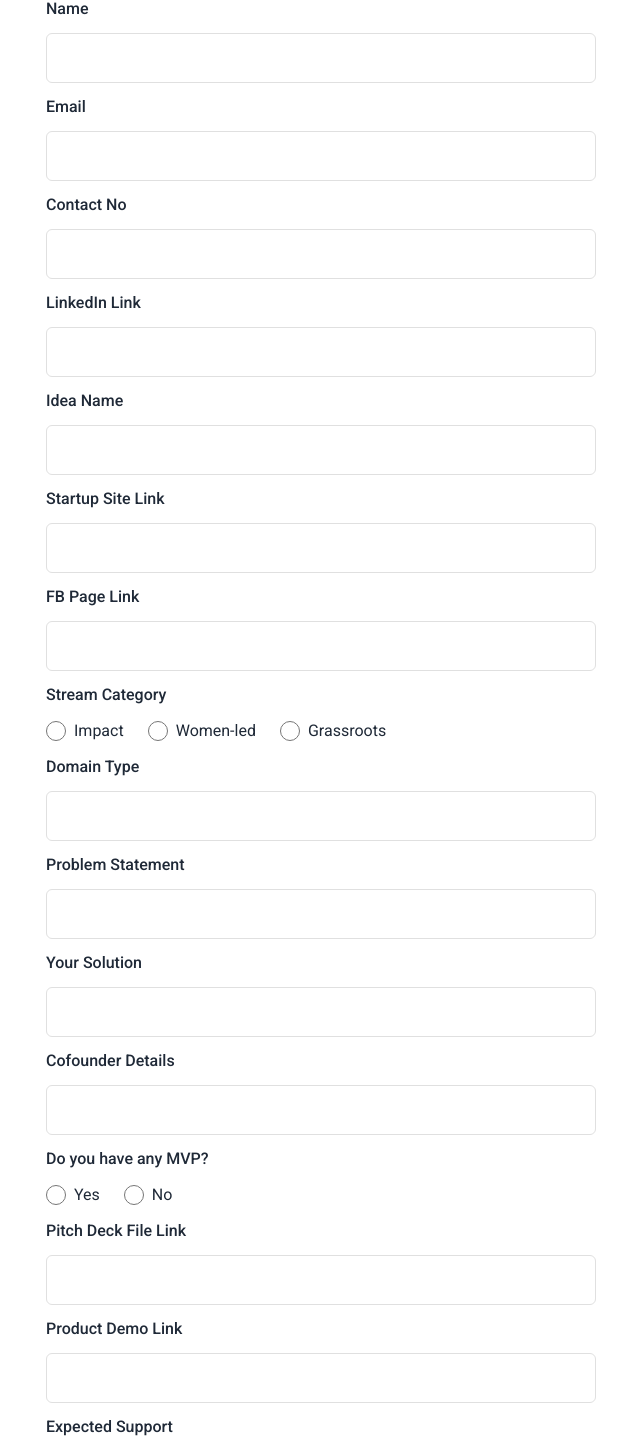
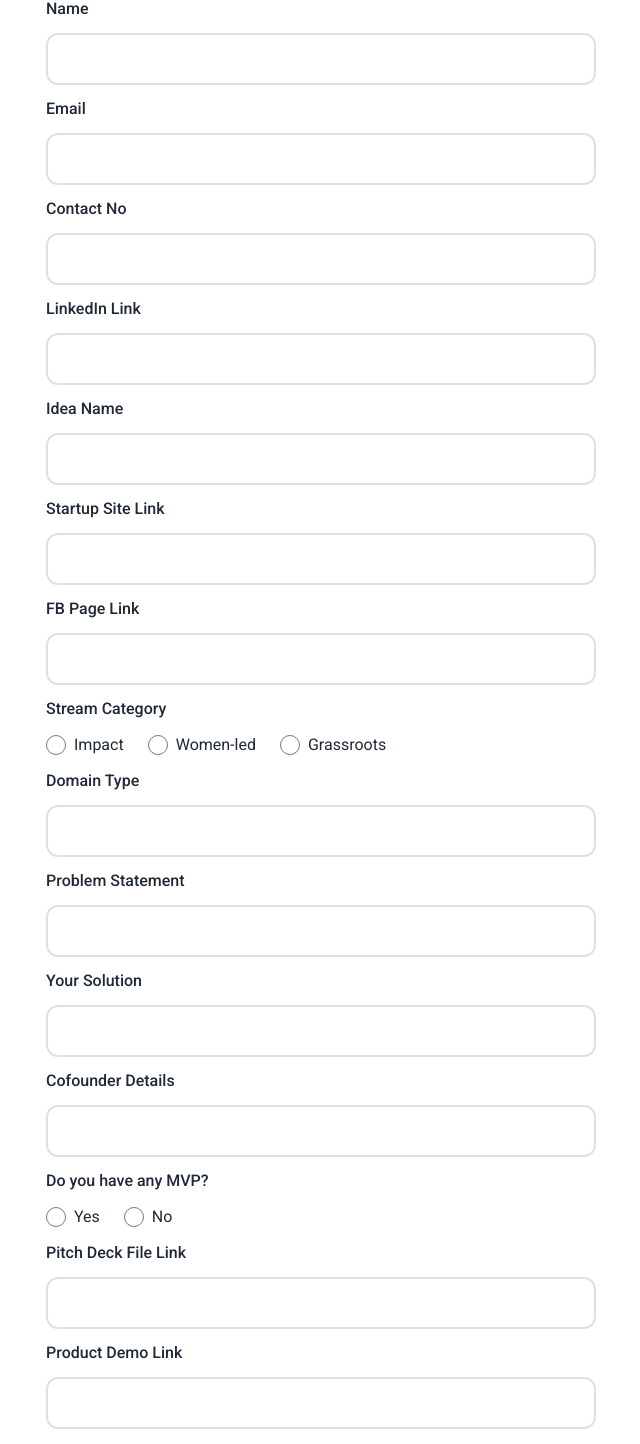
Before and after one commit to MusfiqDehan/nsusn-forms, a React (Vite) app in the folder frontend/: page / in a window 1280 px wide. Shown: the part 1015-2459 px from the top of the page, without its empty margins (319-959 px from the left). Built offline with nearby package versions, Linux system fonts and the light colour scheme.

Commit message:
Update styles and dark theme

```diff
--- a/frontend/src/components/ApplicationForm.jsx
+++ b/frontend/src/components/ApplicationForm.jsx
@@ -71,7 +71,7 @@ const ApplicationForm = () => {
                 Name
               </label>
               <input
-                className="w-full rounded-md border border-[#e0e0e0] bg-white px-6 py-3 text-base font-medium text-[#6B7280] outline-none focus:border-[#59358a] focus:shadow-md"
+                className="w-full rounded-xl border-2 border-[#e0e0e0] bg-inherit px-6 py-3 text-base font-medium text-[#6B7280] outline-none focus:border-[#59358a] focus:shadow-md"
                 type="text"
                 value={name}
                 onChange={(e) => setName(e.target.value)}
@@ -83,7 +83,7 @@ const ApplicationForm = () => {
                 Email
               </label>
               <input
-                className="w-full rounded-md border border-[#e0e0e0] bg-white px-6 py-3 text-base font-medium text-[#6B7280] outline-none focus:border-[#59358a] focus:shadow-md"
+                className="w-full rounded-xl border-2 border-[#e0e0e0] bg-inherit px-6 py-3 text-base font-medium text-[#6B7280] outline-none focus:border-[#59358a] focus:shadow-md"
                 type="email"
                 value={email}
                 onChange={(e) => setEmail(e.target.value)}
@@ -95,7 +95,7 @@ const ApplicationForm = () => {
                 Contact No
               </label>
               <input
-                className="w-full rounded-md border border-[#e0e0e0] bg-white px-6 py-3 text-base font-medium text-[#6B7280] outline-none focus:border-[#59358a] focus:shadow-md"
+                className="w-full rounded-xl border-2 border-[#e0e0e0] bg-inherit px-6 py-3 text-base font-medium text-[#6B7280] outline-none focus:border-[#59358a] focus:shadow-md"
                 type="text"
                 value={contactNo}
                 onChange={(e) => setContactNo(e.target.value)}
@@ -108,7 +108,7 @@ const ApplicationForm = () => {
                 LinkedIn Link
               </label>
               <input
-                className="w-full rounded-md border border-[#e0e0e0] bg-white px-6 py-3 text-base font-medium text-[#6B7280] outline-none focus:border-[#59358a] focus:shadow-md"
+                className="w-full rounded-xl border-2 border-[#e0e0e0] bg-inherit px-6 py-3 text-base font-medium text-[#6B7280] outline-none focus:border-[#59358a] focus:shadow-md"
                 type="text"
                 value={linkedinLink}
                 onChange={(e) => setLinkedinLink(e.target.value)}
@@ -120,7 +120,7 @@ const ApplicationForm = () => {
                 Idea Name
               </label>
               <input
-                className="w-full rounded-md border border-[#e0e0e0] bg-white px-6 py-3 text-base font-medium text-[#6B7280] outline-none focus:border-[#59358a] focus:shadow-md"
+                className="w-full rounded-xl border-2 border-[#e0e0e0] bg-inherit px-6 py-3 text-base font-medium text-[#6B7280] outline-none focus:border-[#59358a] focus:shadow-md"
                 type="text"
                 value={ideaName}
                 onChange={(e) => setIdeaName(e.target.value)}
@@ -132,7 +132,7 @@ const ApplicationForm = () => {
                 Startup Site Link
               </label>
               <input
-                className="w-full rounded-md border border-[#e0e0e0] bg-white px-6 py-3 text-base font-medium text-[#6B7280] outline-none focus:border-[#59358a] focus:shadow-md"
+                className="w-full rounded-xl border-2 border-[#e0e0e0] bg-inherit px-6 py-3 text-base font-medium text-[#6B7280] outline-none focus:border-[#59358a] focus:shadow-md"
                 type="text"
                 value={startupSiteLink}
                 onChange={(e) => setStartupSiteLink(e.target.value)}
@@ -145,7 +145,7 @@ const ApplicationForm = () => {
                 FB Page Link
               </label>
               <input
-                className="w-full rounded-md border border-[#e0e0e0] bg-white px-6 py-3 text-base font-medium text-[#6B7280] outline-none focus:border-[#59358a] focus:shadow-md"
+                className="w-full rounded-xl border-2 border-[#e0e0e0] bg-inherit px-6 py-3 text-base font-medium text-[#6B7280] outline-none focus:border-[#59358a] focus:shadow-md"
                 type="text"
                 value={fbPageLink}
                 onChange={(e) => setFBPageLink(e.target.value)}
@@ -194,7 +194,7 @@ const ApplicationForm = () => {
                 Domain Type
               </label>
               <input
-                className="w-full rounded-md border border-[#e0e0e0] bg-white px-6 py-3 text-base font-medium text-[#6B7280] outline-none focus:border-[#59358a] focus:shadow-md"
+                className="w-full rounded-xl border-2 border-[#e0e0e0] bg-inherit px-6 py-3 text-base font-medium text-[#6B7280] outline-none focus:border-[#59358a] focus:shadow-md"
                 type="text"
                 value={domainType}
                 onChange={(e) => setDomainType(e.target.value)}
@@ -206,7 +206,7 @@ const ApplicationForm = () => {
                 Problem Statement
               </label>
               <input
-                className="w-full rounded-md border border-[#e0e0e0] bg-white px-6 py-3 text-base font-medium text-[#6B7280] outline-none focus:border-[#59358a] focus:shadow-md"
+                className="w-full rounded-xl border-2 border-[#e0e0e0] bg-inherit px-6 py-3 text-base font-medium text-[#6B7280] outline-none focus:border-[#59358a] focus:shadow-md"
                 type="text"
                 value={problem}
                 onChange={(e) => setProblem(e.target.value)}
@@ -218,7 +218,7 @@ const ApplicationForm = () => {
                 Your Solution
               </label>
               <input
-                className="w-full rounded-md border border-[#e0e0e0] bg-white px-6 py-3 text-base font-medium text-[#6B7280] outline-none focus:border-[#59358a] focus:shadow-md"
+                className="w-full rounded-xl border-2 border-[#e0e0e0] bg-inherit px-6 py-3 text-base font-medium text-[#6B7280] outline-none focus:border-[#59358a] focus:shadow-md"
                 type="text"
                 value={solution}
                 onChange={(e) => setSolution(e.target.value)}
@@ -230,7 +230,7 @@ const ApplicationForm = () => {
                 Cofounder Details
               </label>
               <input
-                className="w-full rounded-md border border-[#e0e0e0] bg-white px-6 py-3 text-base font-medium text-[#6B7280] outline-none focus:border-[#59358a] focus:shadow-md"
+                className="w-full rounded-xl border-2 border-[#e0e0e0] bg-inherit px-6 py-3 text-base font-medium text-[#6B7280] outline-none focus:border-[#59358a] focus:shadow-md"
                 type="text"
                 value={cofounderDetails}
                 onChange={(e) => setCofounderDetails(e.target.value)}
@@ -271,7 +271,7 @@ const ApplicationForm = () => {
                 Pitch Deck File Link
               </label>
               <input
-                className="w-full rounded-md border border-[#e0e0e0] bg-white px-6 py-3 text-base font-medium text-[#6B7280] outline-none focus:border-[#59358a] focus:shadow-md"
+                className="w-full rounded-xl border-2 border-[#e0e0e0] bg-inherit px-6 py-3 text-base font-medium text-[#6B7280] outline-none focus:border-[#59358a] focus:shadow-md"
                 type="text"
                 onChange={(e) => setPitchDeckFile(e.target.value)}
                 required
@@ -282,7 +282,7 @@ const ApplicationForm = () => {
                 Product Demo Link
               </label>
               <input
-                className="w-full rounded-md border border-[#e0e0e0] bg-white px-6 py-3 text-base font-medium text-[#6B7280] outline-none focus:border-[#59358a] focus:shadow-md"
+                className="w-full rounded-xl border-2 border-[#e0e0e0] bg-inherit px-6 py-3 text-base font-medium text-[#6B7280] outline-none focus:border-[#59358a] focus:shadow-md"
                 type="text"
                 value={productDemoLink}
                 onChange={(e) => setProductDemoLink(e.target.value)}
@@ -294,7 +294,7 @@ const ApplicationForm = () => {
                 Expected Support
               </label>
               <input
-                className="w-full rounded-md border border-[#e0e0e0] bg-white px-6 py-3 text-base font-medium text-[#6B7280] outline-none focus:border-[#59358a] focus:shadow-md"
+                className="w-full rounded-xl border-2 border-[#e0e0e0] bg-inherit px-6 py-3 text-base font-medium text-[#6B7280] outline-none focus:border-[#59358a] focus:shadow-md"
                 type="text"
                 value={expectedSupport}
                 onChange={(e) => setExpectedSupport(e.target.value)}
@@ -303,7 +303,7 @@ const ApplicationForm = () => {
             </div>
             <input
               onClick={handleAlert}
-              className="form__button"
+              className="form__button rounded-2xl"
               type="submit"
               value="Submit"
             />
```
